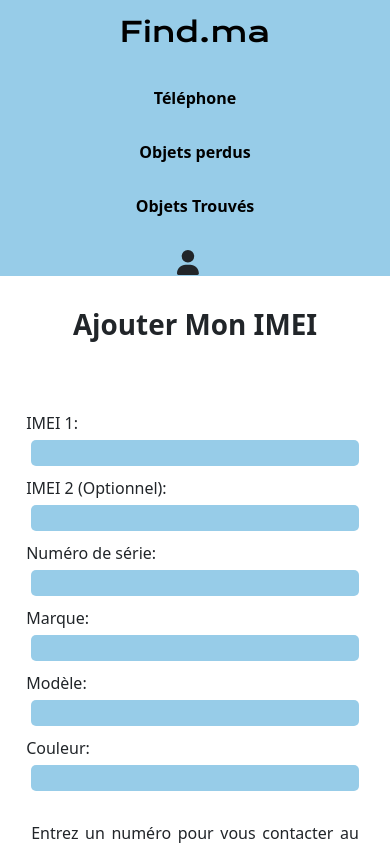
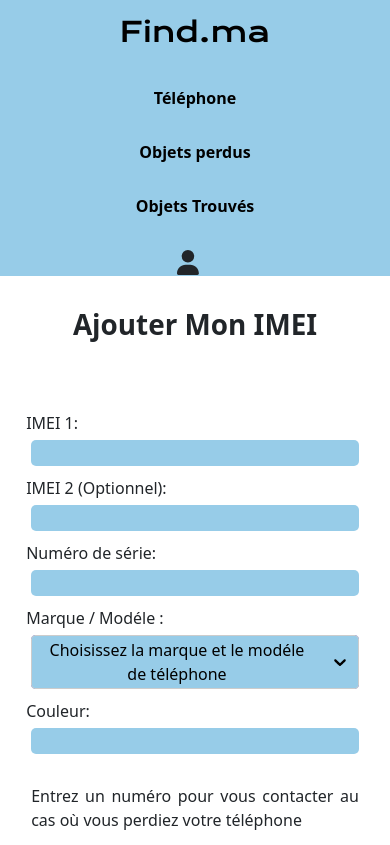
Before and after one commit to Projet-Stage-Find-ma/Projet-Find-ma-front-end, a React (Create React App) app: page /addphone in a window 390 px wide. Shown: the top 845 px of the page. Built offline with nearby package versions, Linux system fonts and the light colour scheme; no server answers; sample sign-in values are in the browser's storage.

Commit message:
select en ajout de telephone

```diff
--- a/src/Components/Addphone.css
+++ b/src/Components/Addphone.css
@@ -11,7 +11,7 @@
 }
 
 .label-input-container input,
-.label-input-container select {
+.label-input-container select, #mySelectPhones  {
     flex-grow: 1;
     background-color: #97CCE8;
     border: #97CCE8;
@@ -66,6 +66,9 @@ input[type="submit"]
     border-radius: 5px;
     color: white;
 }
+#mySelectPhones{
+    background-color: blue;
+}
 input[type="reset"]
 {
     background-color: #97A4E8;
--- a/src/Components/Addphone.js
+++ b/src/Components/Addphone.js
@@ -3,6 +3,7 @@ import "./Addphone.css";
 import { useEffect } from "react";
 import { useNavigate } from "react-router-dom";
 import axios from "axios";
+import Select from 'react-select';
 
 export default function Addphone() {
     const navigate = useNavigate();
@@ -36,6 +37,19 @@ export default function Addphone() {
 
         checkAuthentication();
     }, [navigate]);
+    const [selectedOption, setSelectedOption] = useState(null);
+  const [options,setOptions] = useState([]);
+  useEffect(() =>
+{
+  axios.get("http://localhost:3002/api/data/parametres/phones")
+  .then(res =>
+  {
+    setOptions(res.data)
+
+  })
+  .catch(error => console.error(error));
+},[])
+
 
     async function handleSubmit(e) {
         e.preventDefault();
@@ -78,6 +92,19 @@ export default function Addphone() {
             statut: ""
         });
     }
+    const handleChange2 = (selectedOption) => {
+
+        setSelectedOption(selectedOption);
+
+        if (selectedOption) {
+          const selectedValue = selectedOption.label;
+          const selectedGroup = options.find(group => group.options.some(opt => opt.value === selectedOption.value));
+          const groupLabel = selectedGroup ? selectedGroup.label : '';
+
+          setValues({...values,"marque":groupLabel,"model":selectedValue})
+          console.log("values", values)
+        }
+      };
 
     return (
         <div className="globalContainerPhone">
@@ -99,13 +126,44 @@ export default function Addphone() {
                             <input type="text" id="ns" name="serialNumber" onChange={handleChange}/>
                         </div>
                         <div className="label-input-container">
-                            <label htmlFor="marque">Marque:</label>
-                            <input type="text" id="marque" name="marque" onChange={handleChange}/>
+                            <label htmlFor="marque">Marque / Modéle :</label>
+                            <div style={{ width: '100%' }} id="mySelectPhones">
+                            <Select
+                            value={selectedOption}
+                            onChange={handleChange2}
+                            options={options}
+                            placeholder="Choisissez la marque et le modéle de téléphone"
+                            styles={{
+                                control: (provided) => ({
+                                ...provided,
+                                backgroundColor: '#97CCE8',
+                                color: 'black',
+
+                                }),
+                                indicatorSeparator: () => ({
+                                display: 'none',
+                                }),
+                                dropdownIndicator: (provided) => ({
+                                ...provided,
+                                color: 'black',
+                                }),
+                                placeholder: (provided) => ({
+                                ...provided,
+                                color: 'black',
+                                }),
+                                groupHeading: (provided) => ({
+                                    ...provided,
+                                    fontWeight: 'bold',
+                                    fontSize: '20px',
+                                    color:"#97CCE8"
+                                  }),
+                            }}
+                            />
+
+                            </div>
+
                         </div>
-                        <div className="label-input-container">
-                            <label htmlFor="model">Modèle:</label>
-                            <input type="text" id="model" name="model" onChange={handleChange}/>
-                        </div>
+
                         <div className="label-input-container">
                             <label htmlFor="couleur">Couleur:</label>
                             <input type="text" id="couleur" name="couleur" onChange={handleChange}/>
--- a/src/MainApp.js
+++ b/src/MainApp.js
@@ -23,7 +23,7 @@ import Addphone from './Components/Addphone';
 import { useEffect, useState } from 'react';
 import AddItem from './Components/Items/AddItem/addItem';
 import VerifyIMEI from './Components/verifyIMEI';
-import Test from './Components/UserProfil/test';
+
 
 
 export default function MainApp(props)
@@ -63,7 +63,7 @@ export default function MainApp(props)
 
       <Route path='/itemsList/:type' element= {<ItemsSearchList />} ></Route>
       <Route path='/item/:id' element={<ItemDetails/>}></Route>
-      <Route path='/test' element={<Test/>} ></Route>
+
       <Route path='/Buyphone' element={<Buyphone/>} ></Route>
       <Route path='/Modifyphone/:id' element={<ModifyPhone/>}></Route>
       <Route path='/UserProfile' element={<UserProfile/>} ></Route>
```
Also changed, not shown: src/Components/selectPhones.js (added, +44 -0 lines).
